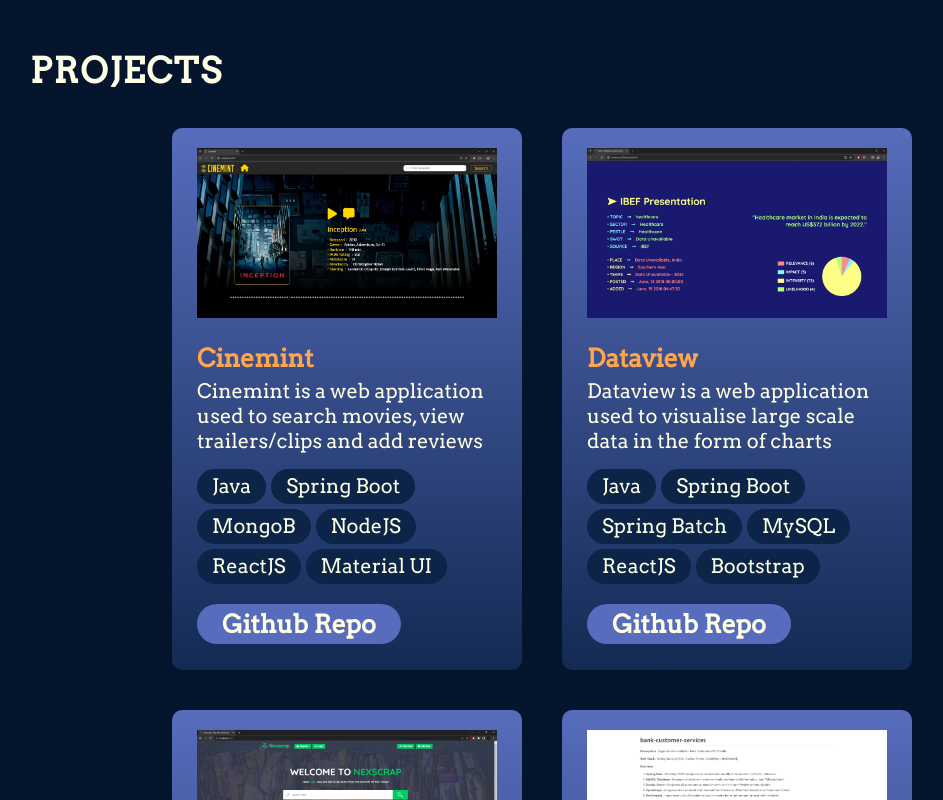
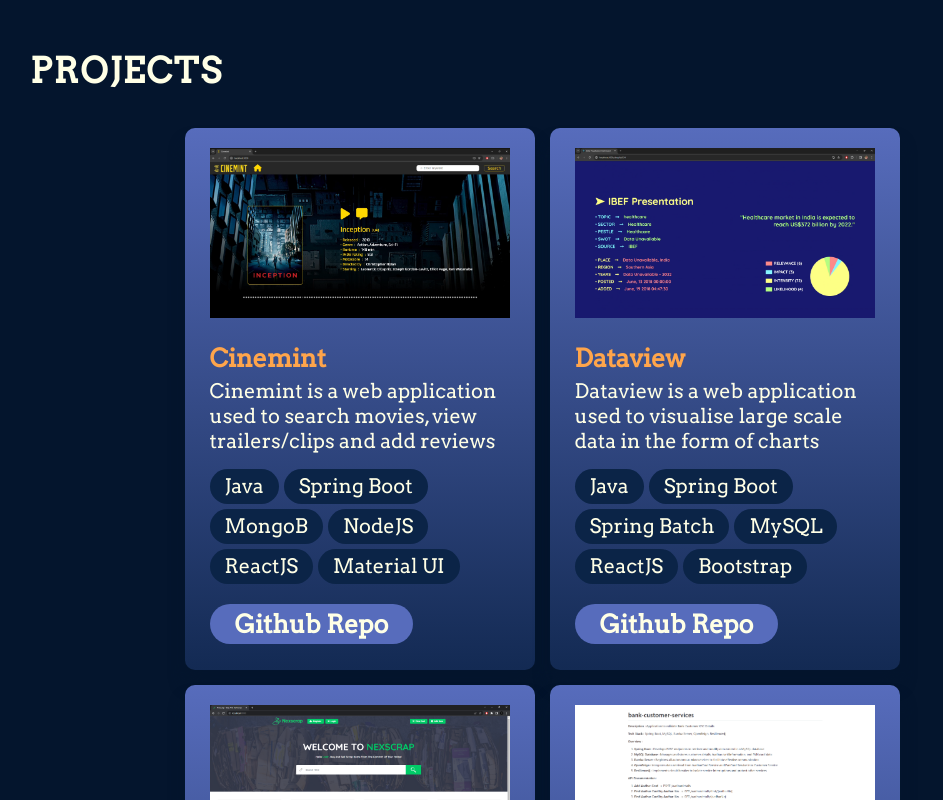
Before and after one commit to raunvk/personal-portfolio-website, a React (Vite) app in the folder portfolio/: page / in a window 1280 px wide. Shown: the part 2700-3500 px from the top of the page, without its empty margins (98-1041 px from the left). Built offline with nearby package versions, Linux system fonts and the light colour scheme.

Commit message:
first commit

```diff
--- a/portfolio/src/components/Projects/Projects.module.css
+++ b/portfolio/src/components/Projects/Projects.module.css
@@ -22,6 +22,6 @@
   flex-wrap: wrap;
   align-items: center;
   justify-content: center;
-  gap: 40px;
+  gap: 15px;
   width: 100%;
 }
```
